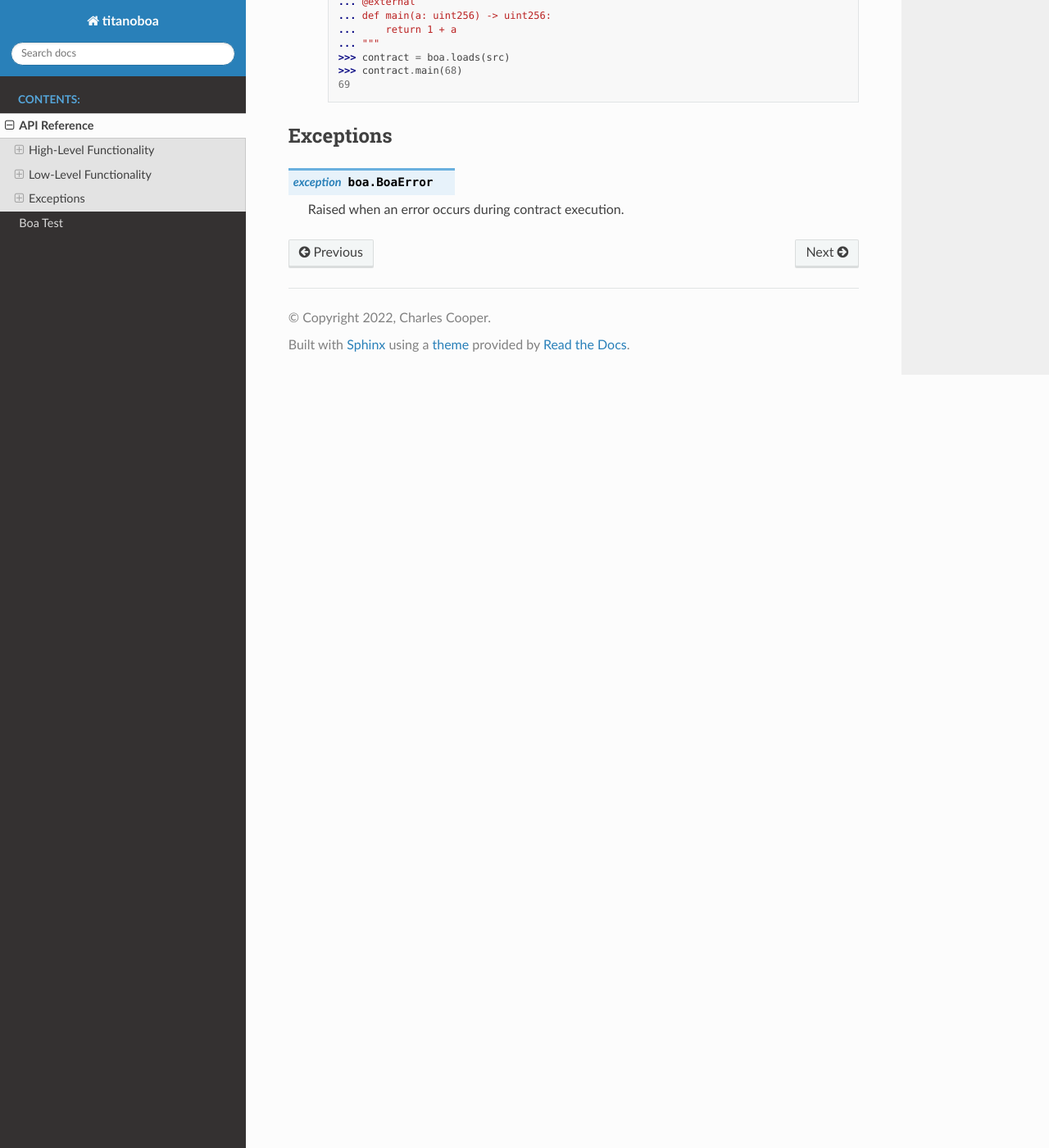
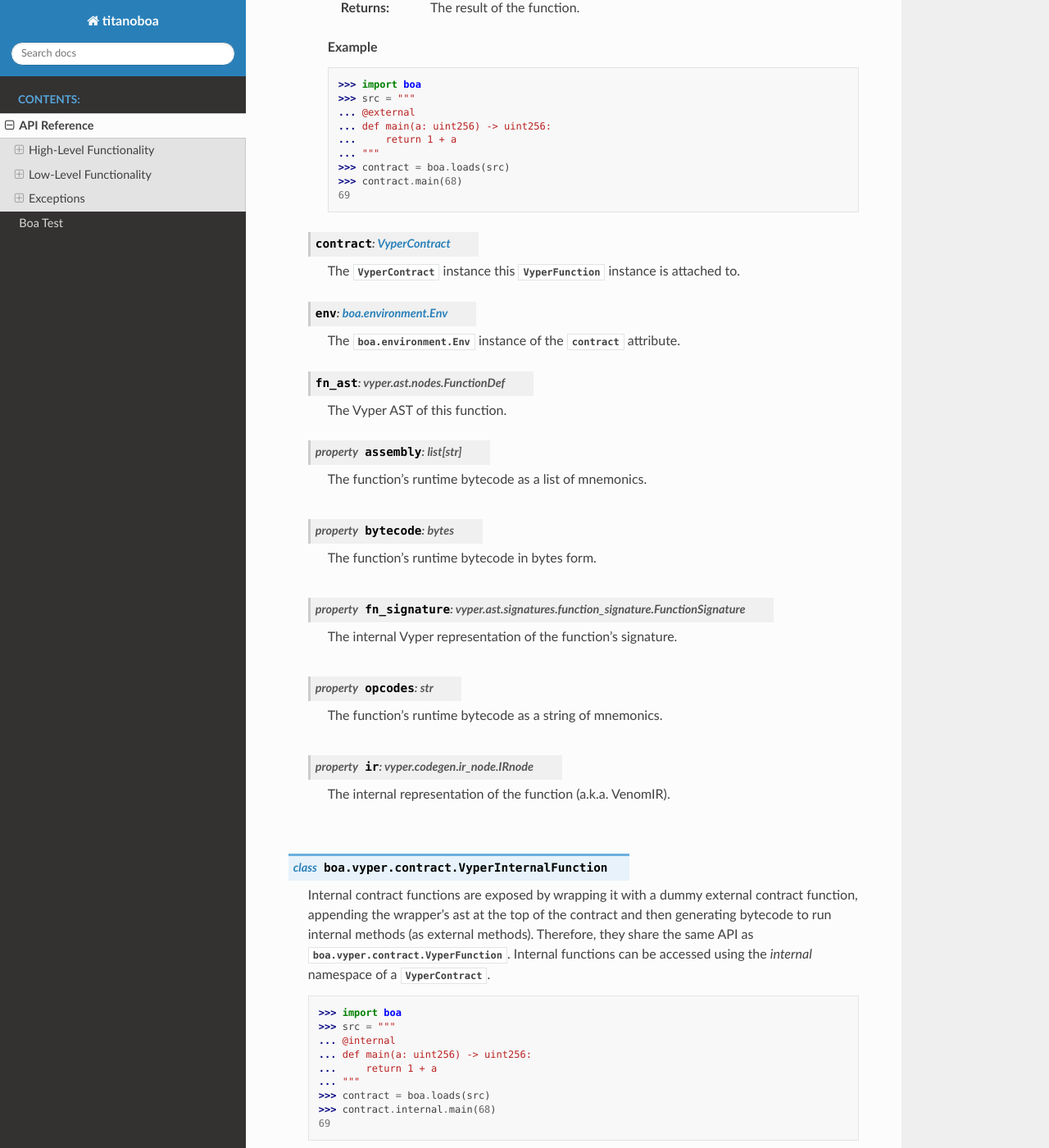
Before and after one commit to vyperlang/titanoboa, a Sphinx documentation site: the page built from docs/source/api.rst, in a window 1280 px wide and 1400 px high, scrolled down 11774 px. Shown: the whole window at 82% size. Built offline with Sphinx 7.4.7 and the Read the Docs theme 2.0.0, drawn with Linux system fonts in a browser that asks for light colours; some of the changed text lies outside the part shown.

Commit message:
add internal fns; fix formatting

```diff
--- a/docs/source/api.rst
+++ b/docs/source/api.rst
@@ -543,10 +543,18 @@ Low-Level Functionality
         ... @external
         ... def main():
         ...     pass
+        ...
+        ... @internal
+        ... def foo() -> uint256:
+        ...     return 123
         ... """
         >>> contract = boa.loads(src)
         >>> type(contract.main)
         <class 'boa.vyper.contract.VyperFunction'>
+        >>> type(contract.foo)
+        <class 'boa.vyper.contract.VyperInternalFunction'>
+        >>> contract.internal.foo()
+        123
 
     .. method:: eval(statement: str, value: int = 0, gas: int | None = None, sender: str | None = None) -> Any
 
@@ -630,45 +638,62 @@ Low-Level Functionality
             >>> contract.main(68)
             69
 
-    .. .. attribute:: contract
-    ..     :type: VyperContract
+    .. attribute:: contract
+        :type: VyperContract
 
-    ..     The :py:class:`VyperContract` instance this :py:class:`VyperFunction` instance is attached to.
+        The :py:class:`VyperContract` instance this :py:class:`VyperFunction` instance is attached to.
 
-    .. .. attribute:: env
-    ..     :type: boa.environment.Env
+    .. attribute:: env
+        :type: boa.environment.Env
 
-    ..     The :py:class:`boa.environment.Env` instance of the :py:attr:`contract` attribute.
+        The :py:class:`boa.environment.Env` instance of the :py:attr:`contract` attribute.
 
-    .. .. attribute:: fn_ast
-    ..     :type: vyper.ast.nodes.FunctionDef
+    .. attribute:: fn_ast
+        :type: vyper.ast.nodes.FunctionDef
 
-    ..     The Vyper AST of this function.
+        The Vyper AST of this function.
 
-    .. .. property:: assembly
-    ..     :type: list[str]
+    .. property:: assembly
+        :type: list[str]
 
-    ..     The function's runtime bytecode as a list of mnemonics.
+        The function's runtime bytecode as a list of mnemonics.
 
-    .. .. property:: bytecode
-    ..     :type: bytes
+    .. property:: bytecode
+        :type: bytes
 
-    ..     The function's runtime bytecode in bytes form.
+        The function's runtime bytecode in bytes form.
 
-    .. .. property:: fn_signature
-    ..     :type: vyper.ast.signatures.function_signature.FunctionSignature
+    .. property:: fn_signature
+        :type: vyper.ast.signatures.function_signature.FunctionSignature
 
-    ..     The internal Vyper representation of the function's signature.
+        The internal Vyper representation of the function's signature.
 
-    .. .. property:: opcodes
-    ..     :type: str
+    .. property:: opcodes
+        :type: str
 
-    ..     The function's runtime bytecode as a string of mnemonics.
+        The function's runtime bytecode as a string of mnemonics.
 
-    .. .. property:: ir
-    ..     :type: vyper.codegen.ir_node.IRnode
+    .. property:: ir
+        :type: vyper.codegen.ir_node.IRnode
 
-    ..     The internal representation of the function (a.k.a. VenomIR).
+        The internal representation of the function (a.k.a. VenomIR).
+
+.. class:: VyperInternalFunction
+
+    Internal contract functions are exposed by wrapping it with a dummy external contract function, appending the wrapper's ast at the top of the contract and then generating bytecode to run internal methods (as external methods). Therefore, they share the same API as :py:class:`boa.vyper.contract.VyperFunction`. Internal functions can be accessed using the `internal` namespace of a :py:class:`VyperContract`.
+
+    .. code-block:: python
+
+        >>> import boa
+        >>> src = """
+        ... @internal
+        ... def main(a: uint256) -> uint256:
+        ...     return 1 + a
+        ... """
+        >>> contract = boa.loads(src)
+        >>> contract.internal.main(68)
+        69
+
 
 Exceptions
 ----------
```
